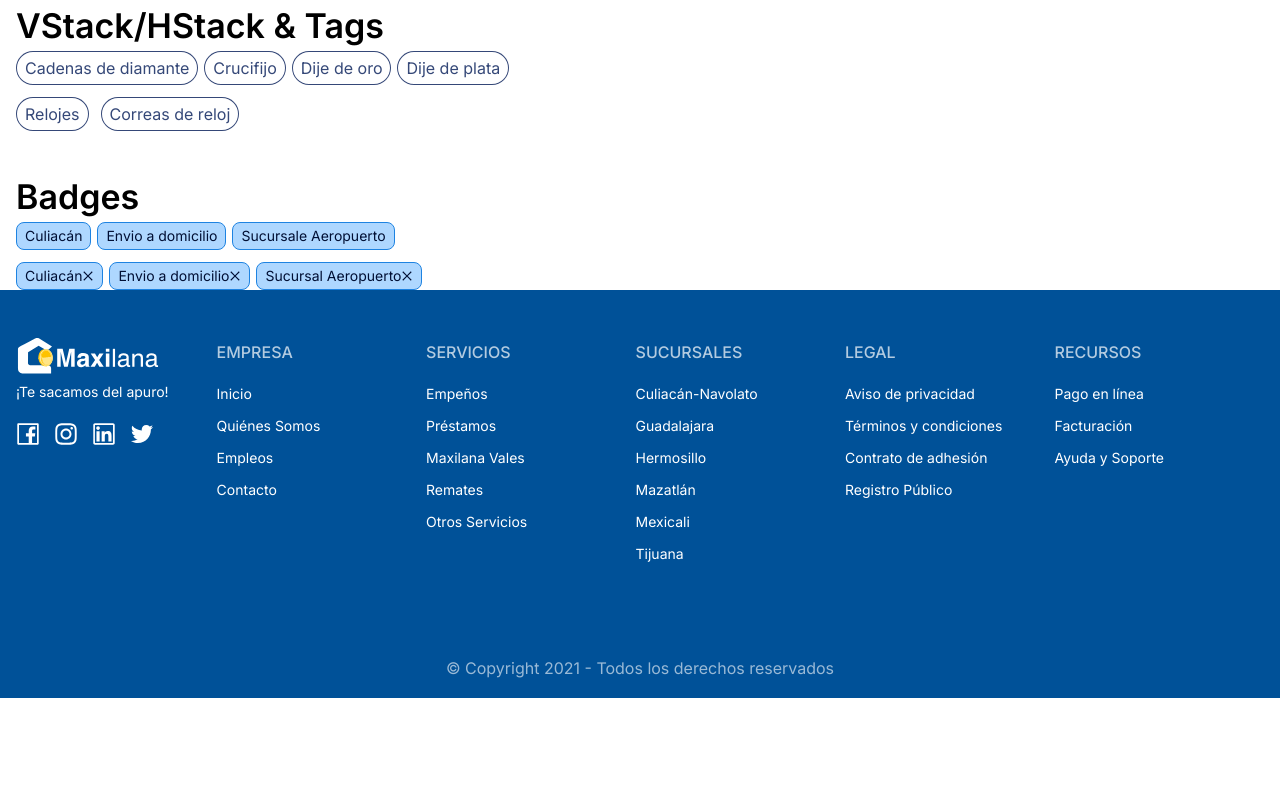
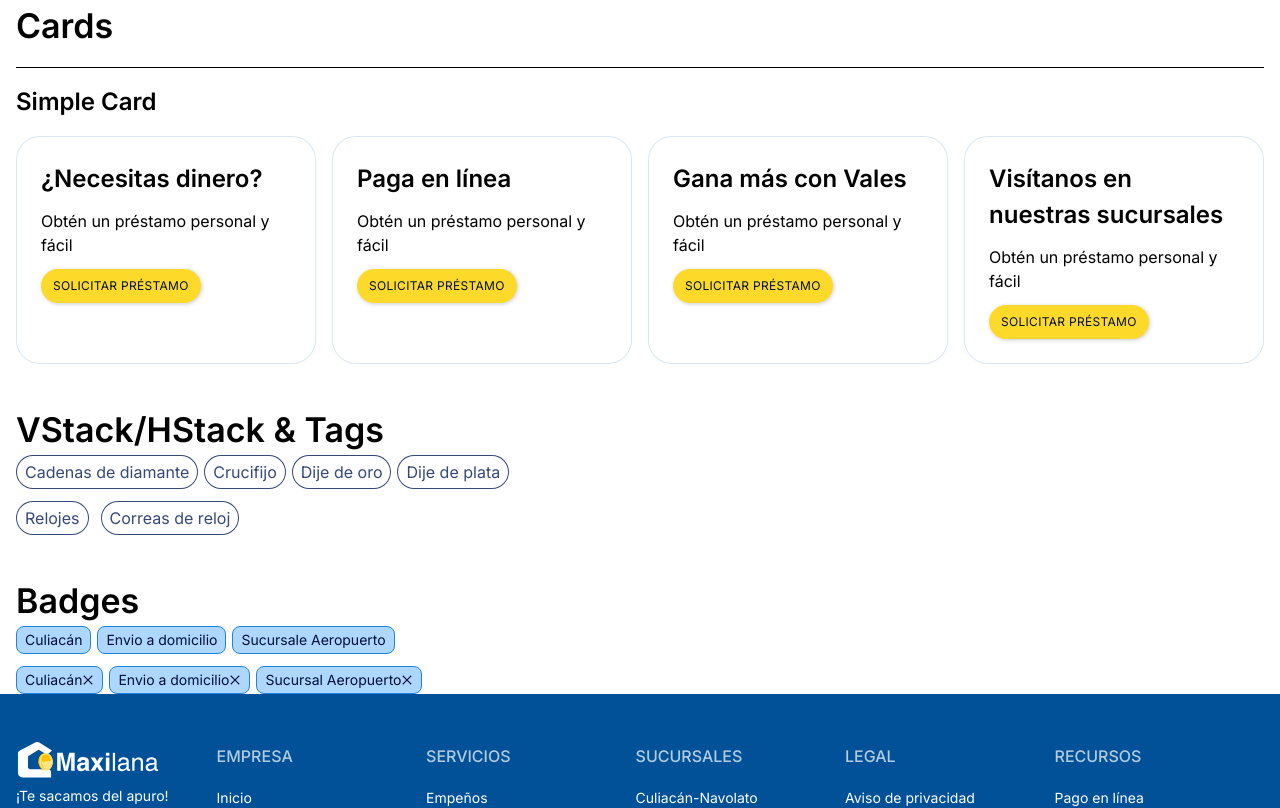
Before and after one commit to maxilana/maxilana-web, a Next.js app: page / in a window 1280 px wide. Shown: the top 808 px of the page. Built offline with nearby package versions, Linux system fonts and the light colour scheme.

Commit message:
Componente SimpleCard

```diff
--- /dev/null
+++ b/components/ui/Card/Card.tsx
@@ -0,0 +1,17 @@
+import { FC, ReactElement } from "react";
+
+import styles from './Cards.module.css';
+
+interface Props {
+  children: ReactElement;
+}
+
+const Card: FC<Props> = ({ children }) => {
+  return (
+    <div className={styles.root}>
+      {children}
+    </div>
+  )
+}
+
+export default Card;
--- /dev/null
+++ b/components/ui/Card/Cards.module.css
@@ -0,0 +1,5 @@
+.root {
+  border-color: #0c5e9c26;
+  @apply border p-4 bg-white rounded;
+  @apply md:p-6;
+}
--- /dev/null
+++ b/components/ui/Card/index.ts
@@ -0,0 +1 @@
+export { default as Card } from './Card';
--- a/components/ui/index.ts
+++ b/components/ui/index.ts
@@ -1,3 +1,4 @@
+export * from './Card';
 export { default as Tag } from './Tag';
 export { default as Link } from './Link';
 export { default as Badge } from './Badge';
--- a/pages/index.tsx
+++ b/pages/index.tsx
@@ -1,8 +1,8 @@
 import Head from 'next/head';
+import { useState } from 'react';
 
-import { Badge, Link, Tag } from '~/components/ui';
+import { Badge, Tag, Card, Button } from '~/components/ui';
 import { Footer, HStack, VStack } from '~/components/layout';
-import { useState } from 'react';
 
 
 export default function Home() {
@@ -21,6 +21,41 @@ export default function Home() {
       </Head>
 
       <main className='container mx-auto px-4'>
+        <div className="mb-10">
+          <h4 className="mb-4">Cards</h4>
+          <hr className="mb-4" />
+          <h5 className="mb-4">Simple Card</h5>
+          <div className="grid md:grid-cols-2 lg:grid-cols-4 gap-4">
+            <Card>
+              <VStack>
+                <h5>¿Necesitas dinero?</h5>
+                <p>Obtén un préstamo personal y fácil</p>
+                <Button theme="primary" text="Solicitar Préstamo" size="small" />
+              </VStack>
+            </Card>
+            <Card>
+              <VStack>
+                <h5>Paga en línea</h5>
+                <p>Obtén un préstamo personal y fácil</p>
+                <Button theme="primary" text="Solicitar Préstamo" size="small" />
+              </VStack>
+            </Card>
+            <Card>
+              <VStack>
+                <h5>Gana más con Vales</h5>
+                <p>Obtén un préstamo personal y fácil</p>
+                <Button theme="primary" text="Solicitar Préstamo" size="small" />
+              </VStack>
+            </Card>
+            <Card>
+              <VStack>
+                <h5>Visítanos en nuestras sucursales</h5>
+                <p>Obtén un préstamo personal y fácil</p>
+                <Button theme="primary" text="Solicitar Préstamo" size="small" />
+              </VStack>
+            </Card>
+          </div>
+        </div>
         <div className="mb-10">
           <h4>VStack/HStack &amp; Tags</h4>
           <VStack>
```
